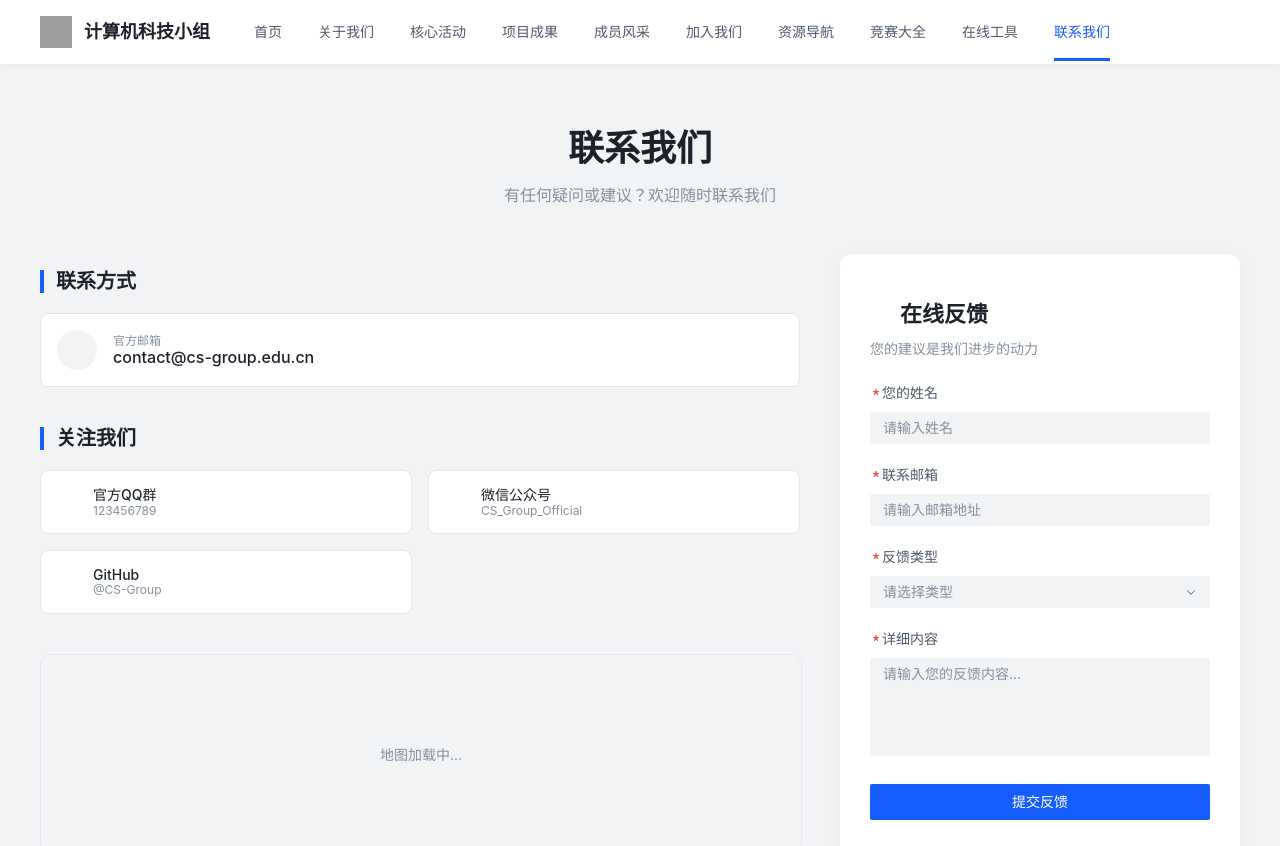
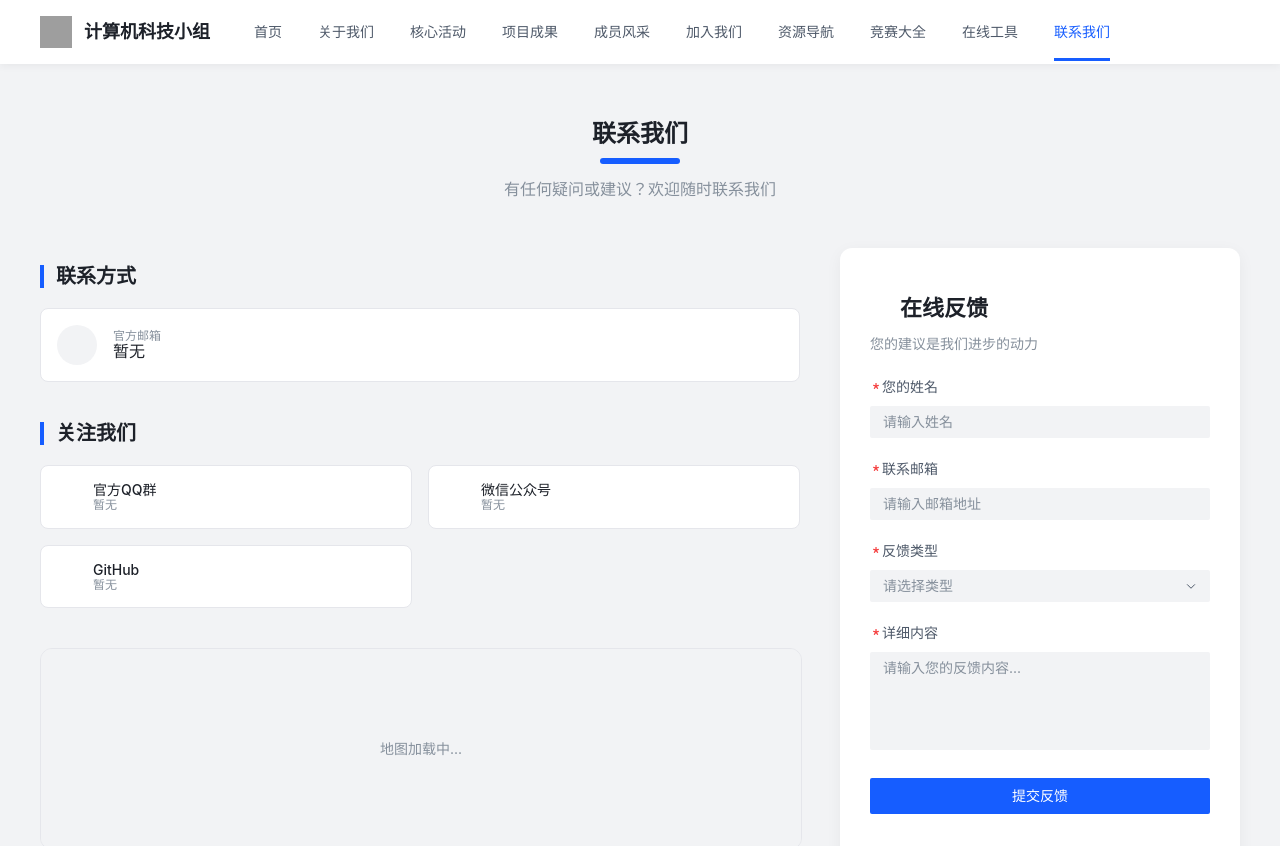
Before and after one commit to yxb123456cy/Computer-Science-Group-Official-Website, a Vue app: page /contact in a window 1280 px wide. Shown: the top 846 px of the page. Built offline with nearby package versions, Linux system fonts and the light colour scheme; grey boxes are pictures that could not be loaded; some icons are missing.

Commit message:
feat(pages): :sparkles: 初步开发" 联系我们 " 界面,待添加地图

```diff
--- a/src/views/ContactView.vue
+++ b/src/views/ContactView.vue
@@ -1,7 +1,6 @@
 <script setup lang="ts">
 import {
   IconEmail,
-
   IconGithub,
   IconMessage,
   IconQq,
@@ -34,29 +33,28 @@ const contactInfo = [
   {
     icon: IconEmail,
     label: '官方邮箱',
-    value: 'contact@cs-group.edu.cn',
-    action: 'mailto:contact@cs-group.edu.cn',
+    value: '暂无',
+    action: '',
   },
-
 ]
 
 const socialMedia = [
   {
     icon: IconQq,
     name: '官方QQ群',
-    desc: '123456789',
+    desc: '暂无',
     color: '#12b7f5',
   },
   {
     icon: IconWechat,
     name: '微信公众号',
-    desc: 'CS_Group_Official',
+    desc: '暂无',
     color: '#07c160',
   },
   {
     icon: IconGithub,
     name: 'GitHub',
-    desc: '@CS-Group',
+    desc: '暂无',
     color: '#333',
   },
 ]
@@ -172,10 +170,22 @@ const socialMedia = [
   margin-bottom: 50px;
 
   .page-title {
-    font-size: 36px;
-    font-weight: 700;
+    text-align: center;
+    font-size: 24px;
+    font-weight: 800;
     color: var(--color-text-1);
     margin-bottom: 12px;
+    position: relative;
+
+    &::after {
+      content: '';
+      display: block;
+      width: 80px;
+      height: 6px;
+      background: var(--primary-color);
+      margin: 10px auto 0;
+      border-radius: 3px;
+    }
   }
 
   .page-desc {
```
